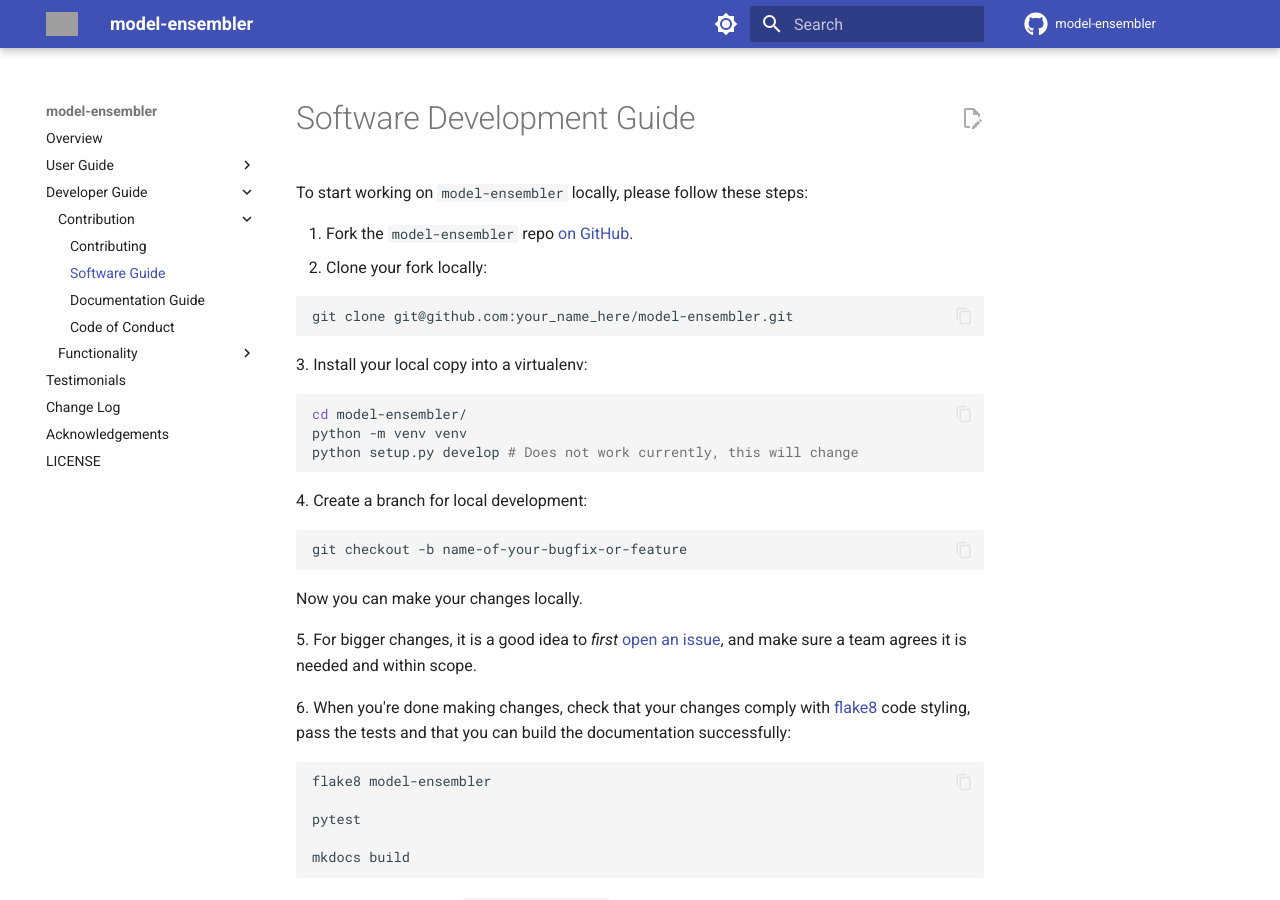
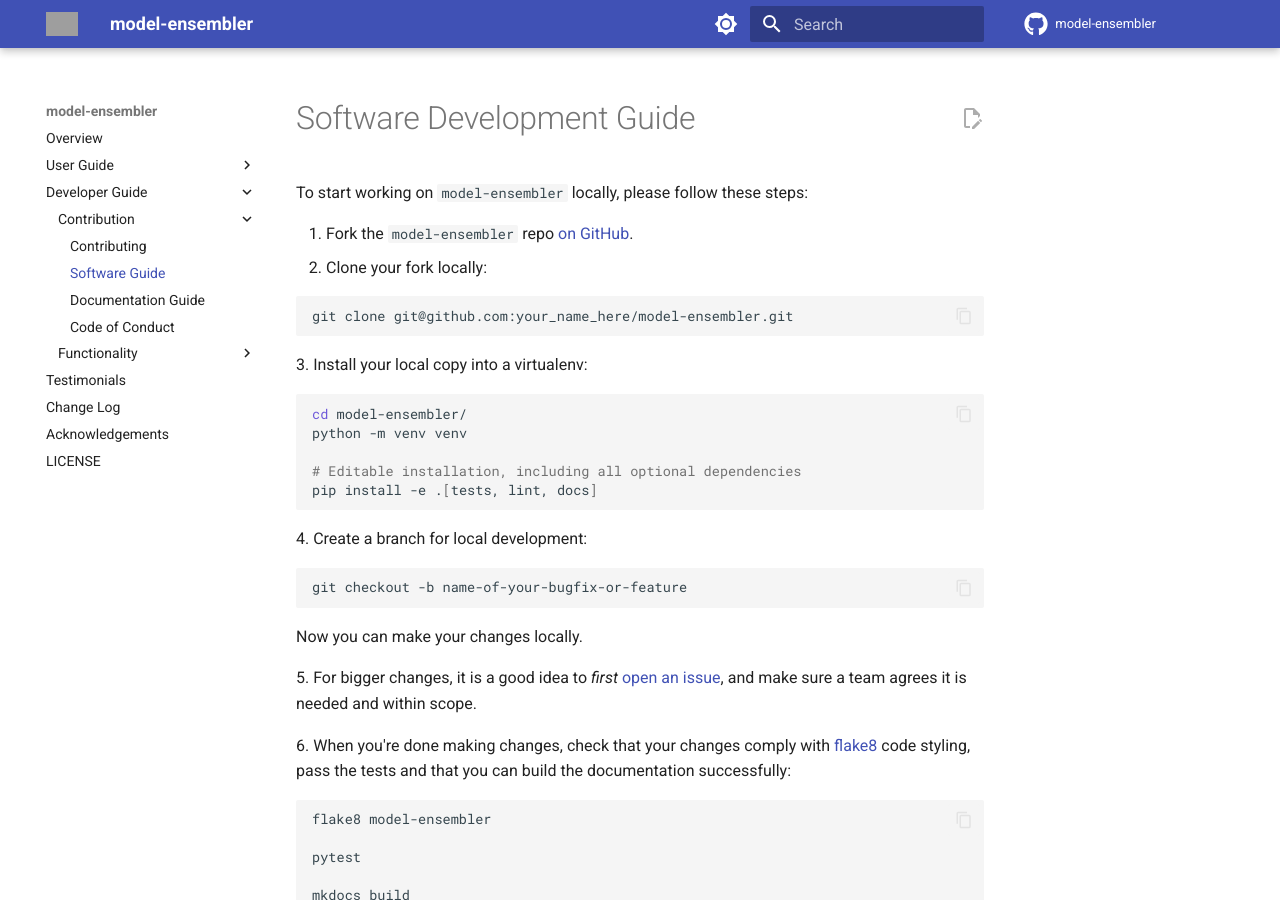
Before and after one commit to environmental-forecasting/model-ensembler, an MkDocs documentation site: the page built from docs/developer/contribution/software.md, in a window 1280 px wide and 900 px high. Built offline with MkDocs 1.6.1 and Material for MkDocs 9.7.7, drawn with Linux system fonts in a browser that asks for light colours; comment, search, counter and statistics services are not loaded; grey boxes are pictures that could not be loaded.

Commit message:
update installation instructions

````diff
--- a/docs/developer/contribution/software.md
+++ b/docs/developer/contribution/software.md
@@ -13,7 +13,9 @@ git clone git@github.com:your_name_here/model-ensembler.git
 ```shell
 cd model-ensembler/
 python -m venv venv
-python setup.py develop # Does not work currently, this will change
+
+# Editable installation, including all optional dependencies
+pip install -e .[tests, lint, docs]
 ```
 
 4\. Create a branch for local development:
````
Also changed, not shown: README.md (+0 -1 lines), docs/developer/contribution/documentation.md (+1 -2 lines).
